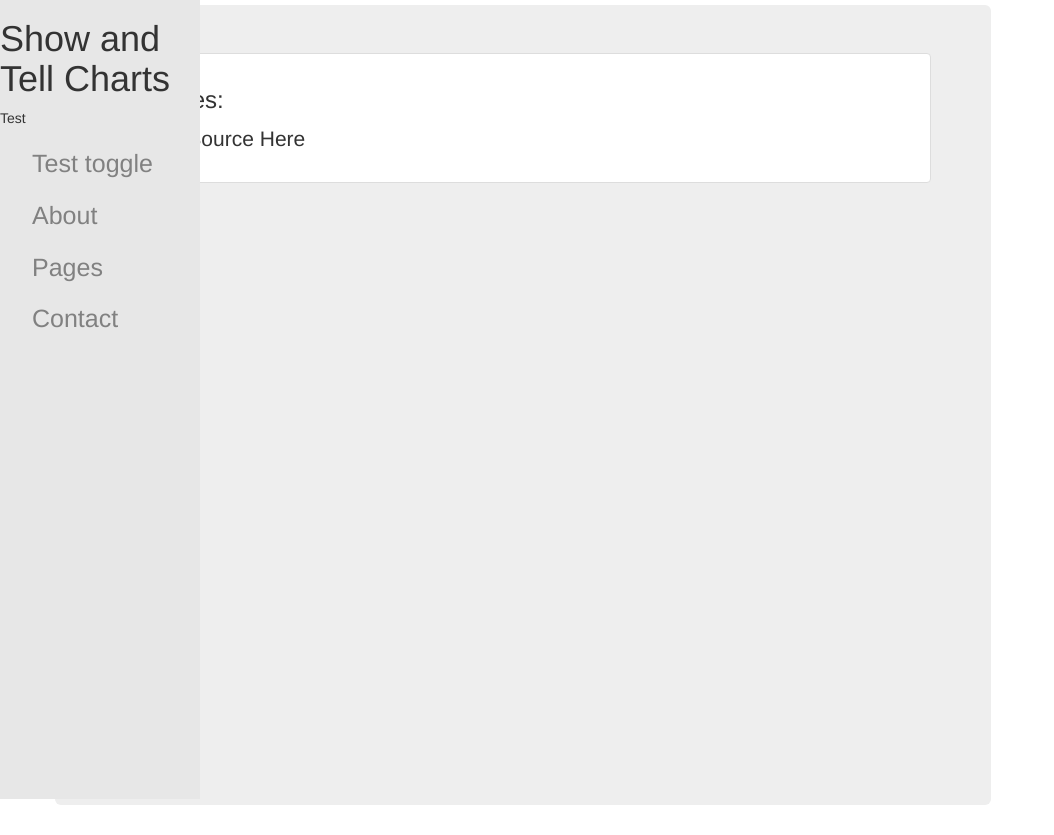
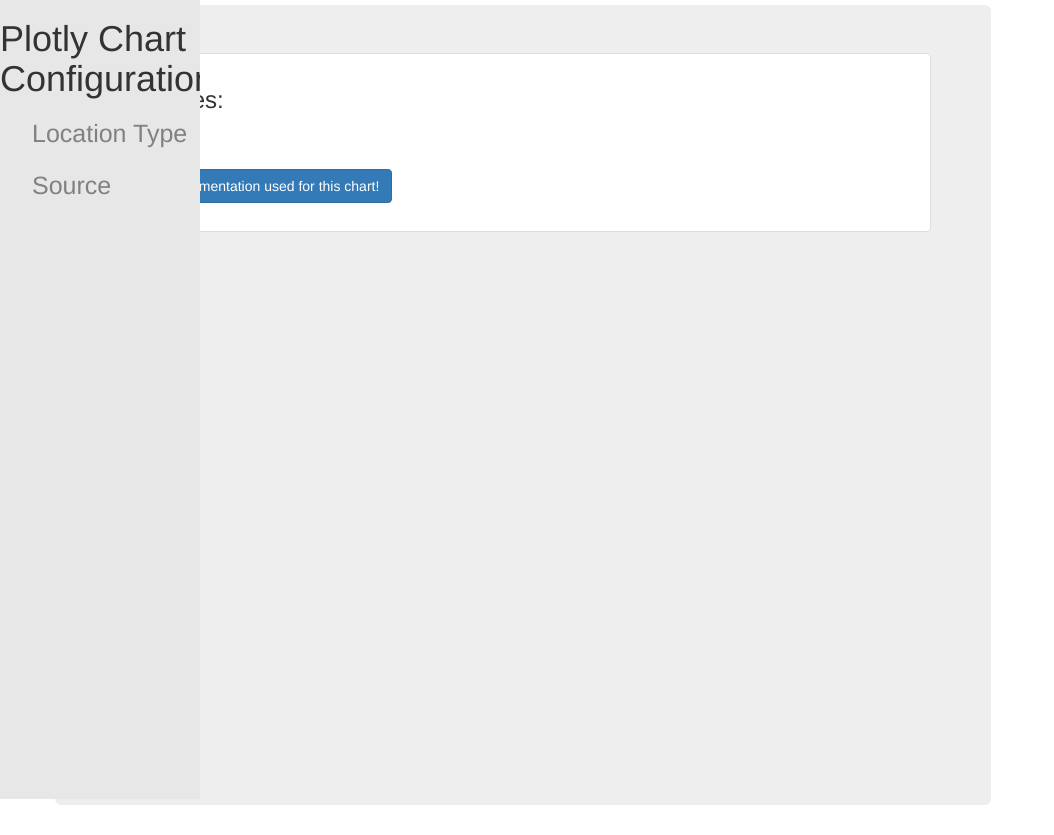
Before and after one commit to leetaylor7/DataBootCamp-Project-3, a Flask app: page /plotly in a window 1280 px wide. Shown: the part 51-886 px from the top of the page, without its empty margins (0-1054 px from the left). Run offline with Flask 2, Linux system fonts and the light colour scheme; some libraries are stand-ins or nearby versions.

Commit message:
mades some changes to the plotly html

```diff
--- a/templates/plotly.html
+++ b/templates/plotly.html
@@ -75,43 +75,22 @@
     <!-- Sidebar -->
     <nav id="sidebar" class="sidenav">
         <div class="sidebar-header">
-            <h1>Show and Tell Charts</h1>
+            <h1>Plotly Chart Configuration</h1>
         </div>
         <ul class="list-unstyled components">
-            <p>Test</p>
             <li class="active">
-                <a href="#homeSubmenu" data-toggle="collapse" aria-expanded="false" class="dropdown-toggle">Test toggle</a>
+                <a href="#homeSubmenu" data-toggle="collapse" aria-expanded="false" class="dropdown-toggle">Location Type</a>
                 <ul class="collapse list-unstyled" id="homeSubmenu">
                     <li>
-                        <a id="assetAllocation">lever 1</a>
+                        <a id="stateData">State Data</a>
                     </li>
                     <li>
-                        <a href="#">lever 2</a>
-                    </li>
-                    <li>
-                        <a href="#">lever 3</a>
+                        <a id="regionalData">Regional Data</a>
                     </li>
                 </ul>
             </li>
             <li>
-                <a href="#">About</a>
-            </li>
-            <li>
-                <a href="#pageSubmenu" data-toggle="collapse" aria-expanded="false" class="dropdown-toggle">Pages</a>
-                <ul class="collapse list-unstyled" id="pageSubmenu">
-                    <li>
-                        <a href="#">Page 1</a>
-                    </li>
-                    <li>
-                        <a href="#">Page 2</a>
-                    </li>
-                    <li>
-                        <a href="#">Page 3</a>
-                    </li>
-                </ul>
-            </li>
-            <li>
-                <a href="#">Contact</a>
+                <a href="https://www.bea.gov/">Source</a>
             </li>
         </ul>
     </nav>
@@ -125,8 +104,8 @@
               <!-- <img src="https://i.ytimg.com/vi/tntOCGkgt98/maxresdefault.jpg" alt="..."> -->
               <div class="caption">
                 <h3>Sources:</h3>
-                <p id="citations">Insert Source Here</p>
-                <!-- <p><a href="#" class="btn btn-primary" role="button">Update</a></p> -->
+                <p id="citations">Source</p>
+                <p><a href="https://apps.bea.gov/API/signup/index.cfm" class="btn btn-primary" role="button">API documentation used for this chart!</a></p>
               </div>
             </div>
           </div>
```
